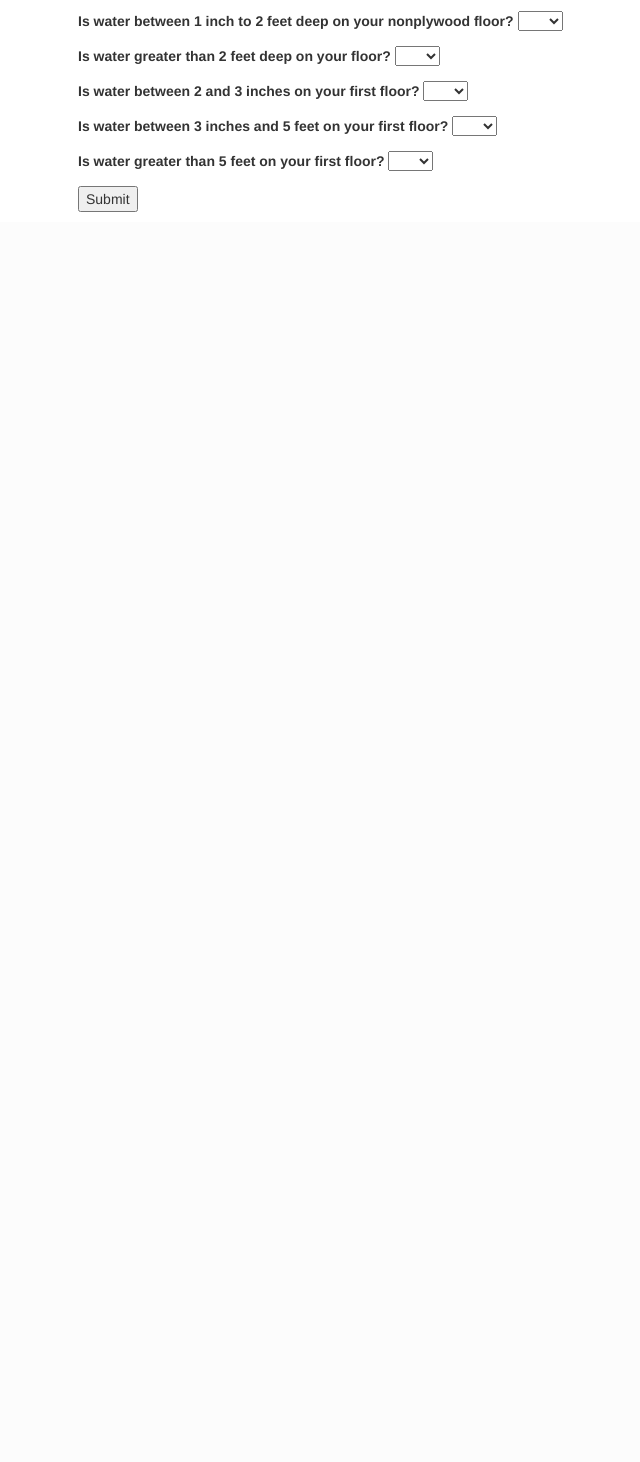
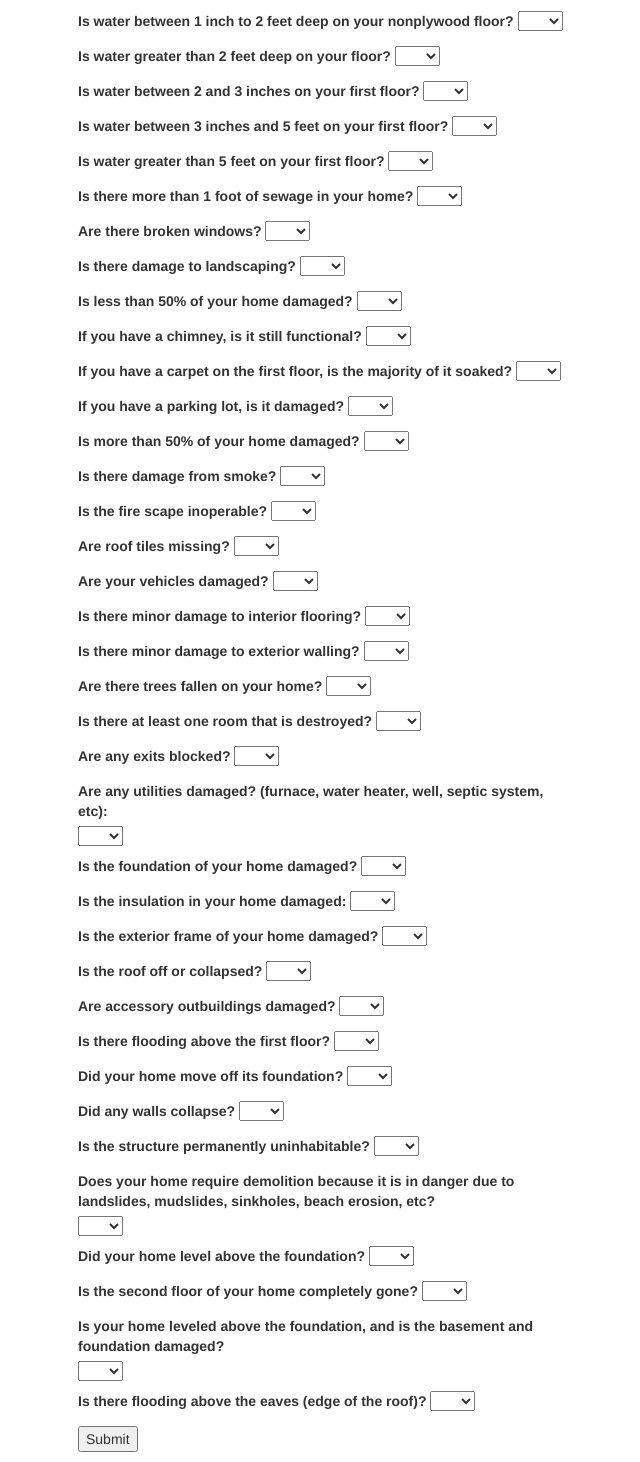
Before and after one commit to lucyktan/DisasterReporting, a Django app: template DisasterReporting/templates/form.html in a window 1280 px wide. Shown: the part 765-2227 px from the top of the page, without its empty margins (318-958 px from the left). Before the commit the page ends 977 px from the top, so only its background shows below. Run offline with Django 3.2, Linux system fonts and the light colour scheme; the template is opened without the code that fills it: values that come from a table or form of the project are taken from there, others are empty; parts of the project's set-up code (start-up, migrations or seed data) failed here and were passed over; some libraries are stand-ins or nearby versions.

Commit message:
Add form questions

```diff
--- a/DisasterReporting/templates/form.html
+++ b/DisasterReporting/templates/form.html
@@ -66,6 +66,7 @@
         }
     }
 
+    //checks the water level in either a mobile home or a conventional home
     function check_mobilehome() {
         var water_mobilehome=$('#id_water_mobilehome').find(":selected").text();
         if(water_mobilehome==='Yes'){
--- a/Reports/forms.py
+++ b/Reports/forms.py
@@ -99,6 +99,49 @@ class DisasterForm(forms.Form):
     water_conventionalhome_major=forms.ChoiceField(required=False, label='Is water between 3 inches and 5 feet on your first floor?', choices=((i,yes_no[i]) for i in range(len(yes_no))))
     water_conventionalhome_destroyed=forms.ChoiceField(required=False, label='Is water greater than 5 feet on your first floor?', choices=((i,yes_no[i]) for i in range(len(yes_no))))
 
+    sewage = forms.ChoiceField(required=True, label='Is there more than 1 foot of sewage in your home?', choices=((i,yes_no[i]) for i in range(len(yes_no))))
+
+    minor10_0 = forms.ChoiceField(required=False, label='Are there broken windows?', choices=((i,yes_no[i]) for i in range(len(yes_no))))
+    minor10_1 = forms.ChoiceField(required=False, label='Is there damage to landscaping?', choices=((i,yes_no[i]) for i in range(len(yes_no))))
+    minor10_2 = forms.ChoiceField(required=False, label='Is less than 50% of your home damaged?', choices=((i,yes_no[i]) for i in range(len(yes_no))))
+
+    major20_0 = forms.ChoiceField(required=False, label='If you have a chimney, is it still functional?', choices=((i,yes_no[i]) for i in range(len(yes_no))))
+    major20_1 = forms.ChoiceField(required=False, label='If you have a carpet on the first floor, is the majority of it soaked?', choices=((i,yes_no[i]) for i in range(len(yes_no))))
+    major20_2 = forms.ChoiceField(required=False, label='If you have a parking lot, is it damaged?', choices=((i,yes_no[i]) for i in range(len(yes_no))))
+    major20_3 = forms.ChoiceField(required=False, label='Is more than 50% of your home damaged?', choices=((i,yes_no[i]) for i in range(len(yes_no))))
+
+    major30_0 = forms.ChoiceField(required=False, label='Is there damage from smoke?', choices=((i,yes_no[i]) for i in range(len(yes_no))))
+    major30_1 = forms.ChoiceField(required=False, label='Is the fire scape inoperable?', choices=((i,yes_no[i]) for i in range(len(yes_no))))
+    major30_2 = forms.ChoiceField(required=False, label='Are roof tiles missing?', choices=((i,yes_no[i]) for i in range(len(yes_no))))
+    major30_3 = forms.ChoiceField(required=False, label='Are your vehicles damaged?', choices=((i,yes_no[i]) for i in range(len(yes_no))))
+
+    major40_0 = forms.ChoiceField(required=False, label='Is there minor damage to interior flooring?', choices=((i,yes_no[i]) for i in range(len(yes_no))))
+    major40_1 = forms.ChoiceField(required=False, label='Is there minor damage to exterior walling?', choices=((i,yes_no[i]) for i in range(len(yes_no))))
+    major40_2 = forms.ChoiceField(required=False, label='Are there trees fallen on your home?', choices=((i,yes_no[i]) for i in range(len(yes_no))))
+
+    major50_0 = forms.ChoiceField(required=False, label='Is there at least one room that is destroyed?', choices=((i,yes_no[i]) for i in range(len(yes_no))))
+    major50_1 = forms.ChoiceField(required=False, label='Are any exits blocked?', choices=((i,yes_no[i]) for i in range(len(yes_no))))
+    major50_2 = forms.ChoiceField(required=False, label='Are any utilities damaged? (furnace, water heater, well, septic system, etc)', choices=((i,yes_no[i]) for i in range(len(yes_no))))
+
+    major60_0 = forms.ChoiceField(required=False, label='Is the foundation of your home damaged?', choices=((i,yes_no[i]) for i in range(len(yes_no))))
+    major60_1 = forms.ChoiceField(required=False, label='Is the insulation in your home damaged', choices=((i,yes_no[i]) for i in range(len(yes_no))))
+
+    major74_0 = forms.ChoiceField(required=False, label='Is the exterior frame of your home damaged?', choices=((i,yes_no[i]) for i in range(len(yes_no))))
+    major74_1 = forms.ChoiceField(required=False, label='Is the roof off or collapsed?', choices=((i,yes_no[i]) for i in range(len(yes_no))))
+    major74_2 = forms.ChoiceField(required=False, label='Are accessory outbuildings damaged?', choices=((i,yes_no[i]) for i in range(len(yes_no))))
+
+    destroyed80_0 = forms.ChoiceField(required=False, label='Is there flooding above the first floor?', choices=((i,yes_no[i]) for i in range(len(yes_no))))
+    destroyed80_1 = forms.ChoiceField(required=False, label='Did your home move off its foundation?', choices=((i,yes_no[i]) for i in range(len(yes_no))))
+    destroyed80_2 = forms.ChoiceField(required=False, label='Did any walls collapse?', choices=((i,yes_no[i]) for i in range(len(yes_no))))
+    destroyed80_3 = forms.ChoiceField(required=False, label='Is the structure permanently uninhabitable?', choices=((i,yes_no[i]) for i in range(len(yes_no))))
+    destroyed80_4 = forms.ChoiceField(required=False, label='Does your home require demolition because it is in danger due to landslides, mudslides, sinkholes, beach erosion, etc?', choices=((i,yes_no[i]) for i in range(len(yes_no))))
+
+    destroyed90_0 = forms.ChoiceField(required=False, label='Did your home level above the foundation?', choices=((i,yes_no[i]) for i in range(len(yes_no))))
+    destroyed90_1 = forms.ChoiceField(required=False, label='Is the second floor of your home completely gone?', choices=((i,yes_no[i]) for i in range(len(yes_no))))
+
+    destroyed100_0 = forms.ChoiceField(required=False, label='Is your home leveled above the foundation, and is the basement and foundation damaged?', choices=((i,yes_no[i]) for i in range(len(yes_no))))
+    destroyed100_1 = forms.ChoiceField(required=False, label='Is there flooding above the eaves (edge of the roof)?', choices=((i,yes_no[i]) for i in range(len(yes_no))))
+
     # normal_water=forms.ChoiceField(required=False, label='Water level on the first floor (non-basement) is',choices=((x,x) for x in water_levels))
 
     # normal_destroyed_0=forms.ChoiceField(required=False, label='Structure is permanently uninhabitable',choices=((i,yes_no_unsure[i]) for i in range(len(yes_no_unsure))))
```
